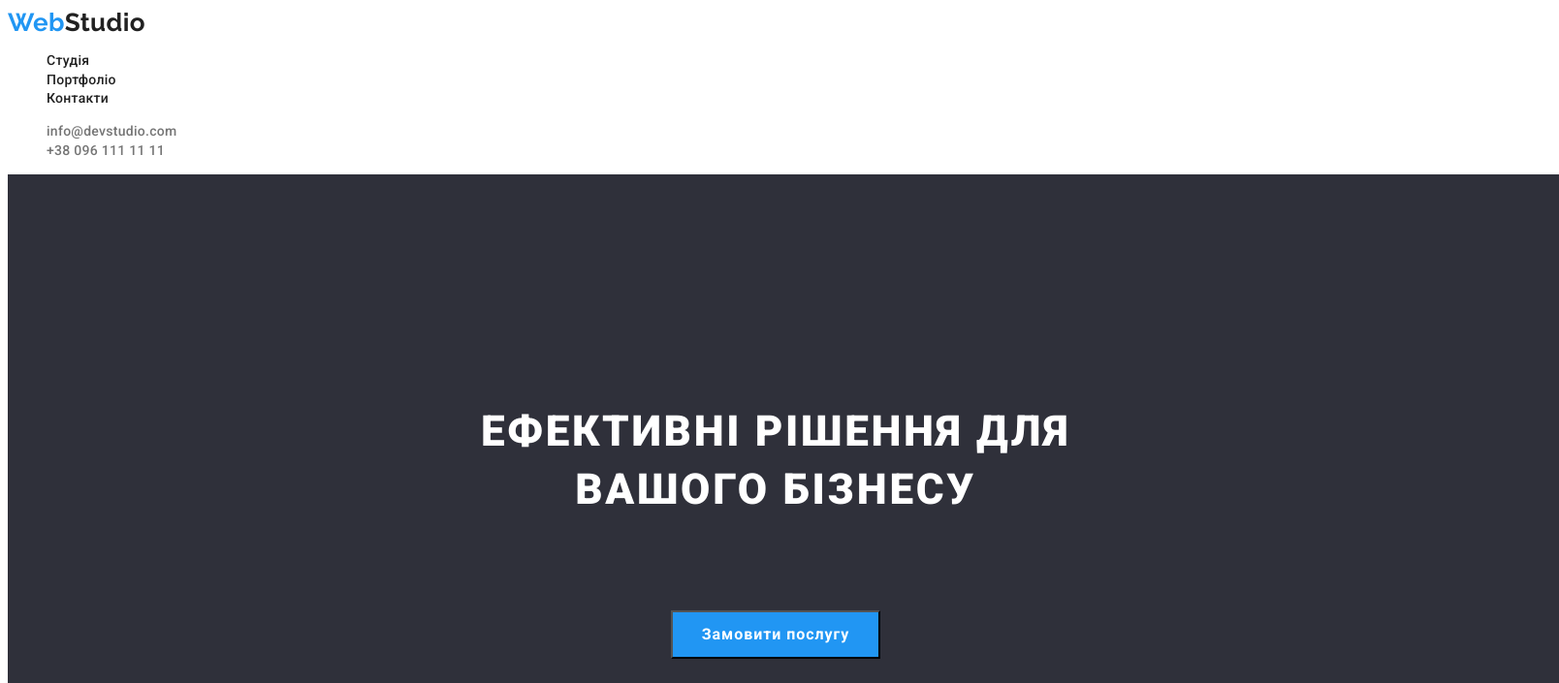
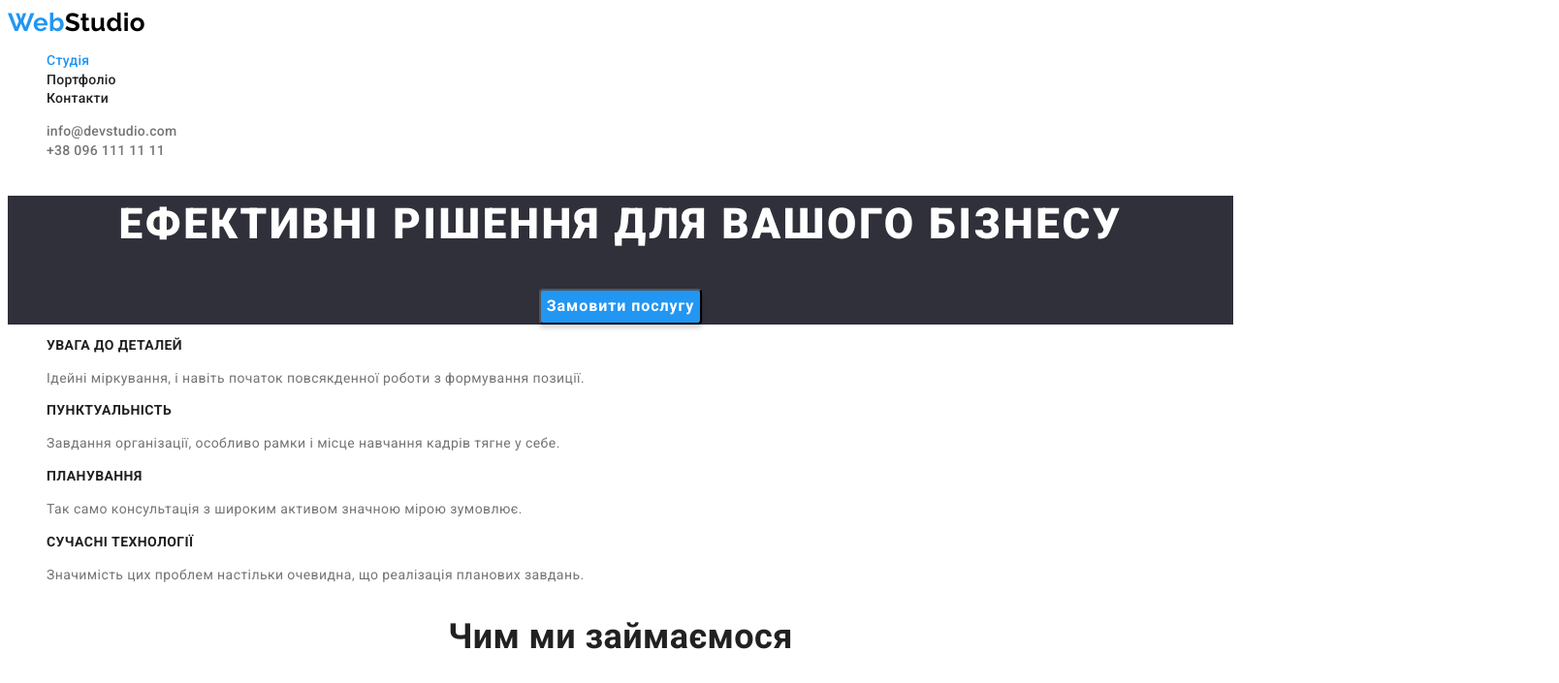
Before and after one commit to petrenkodmytro/goit-markup-hw-02, a plain HTML site: page index.html in a window 1280 px wide. Shown: the top 705 px of the page at 97% size, 1608 px wide, since content can reach past the window. Drawn offline with Linux system fonts and the light colour scheme.

Commit message:
правка замечаний, добавление переменных

```diff
--- a/css/style.css
+++ b/css/style.css
@@ -5,12 +5,15 @@
   --secondary-bg-color: #ffffff;
   --accent-color: #2196f3;
   --footer-contact-item: rgba(255, 255, 255, 0.6);
+  --bg-color-btn-filter: #f5f4fa;
+  --color-logo: #000000;
+  --btn-service-hover: #188ce8;
+  /* --border-cads: 1px solid #eeeeee; */
 }
 
 /* common */
 
 body {
-  width: 1600px;
   font-family: "Roboto", sans-serif;
   font-size: 14px;
   letter-spacing: 0.03em;
@@ -53,7 +56,7 @@ body {
   font-weight: 700;
   font-size: 26px;
   line-height: 1.19;
-  color: var(--brand-color);
+  color: var(--color-logo);
 }
 
 .logo > span {
@@ -75,33 +78,21 @@ body {
 /* hero */
 
 .hero {
-  padding-top: 200px;
-  height: 600px;
-  background-color: #2f303a;
-  color: var(--secondary-bg-color);
+  background-color: var(--brand-bg-color);
   text-align: center;
 }
 
 .hero-title {
-  position: absolute;
-  width: 700px;
-  height: 120px;
-  left: 450px;
   font-weight: 900;
   font-size: 44px;
   line-height: 1.36;
   text-align: center;
   letter-spacing: 0.06em;
   text-transform: uppercase;
+  color: var(--secondary-bg-color);
 }
 
 .btn-servise {
-  position: absolute;
-  width: 216px;
-  height: 50px;
-  left: 692px;
-  top: 630px;
-
   font-family: inherit;
   font-weight: 700;
   font-size: 16px;
@@ -111,15 +102,15 @@ body {
   letter-spacing: 0.06em;
   color: var(--secondary-bg-color);
   background: var(--accent-color);
+  border-radius: 4px;
+  box-shadow: 0px 4px 4px rgba(0, 0, 0, 0.15);
+  cursor: pointer;
 }
 
 .btn-servise:hover,
 .btn-servise:focus {
-  background: #188ce8;
-  box-shadow: 0px 4px 4px rgba(0, 0, 0, 0.15);
-  border-radius: 4px;
+  background: var(--btn-service-hover);
   transition: 300ms;
-  cursor: pointer;
 }
 
 /* advantages */
@@ -148,7 +139,7 @@ body {
 /* team */
 
 .team {
-  background-color: #f5f4fa;
+  background-color: var(--bg-color-btn-filter);
 }
 
 .team-list-item {
@@ -182,7 +173,10 @@ body {
   font-size: 16px;
   line-height: 1.62;
   text-align: center;
-  background-color: #f5f4fa;
+  letter-spacing: 0.03em;
+  color: var(--brand-color);
+  background-color: var(--bg-color-btn-filter);
+  cursor: pointer;
 }
 
 .cads-list-item > h2 {
@@ -255,6 +249,9 @@ body {
 .btn:hover,
 .btn:focus {
   background-color: var(--accent-color);
-  color: #f5f4fa;
-  cursor: pointer;
+  color: var(--secondary-bg-color);
 }
+
+.current {
+  color: var(--accent-color);
+}
--- a/index.html
+++ b/index.html
@@ -16,7 +16,7 @@
       <nav class="nav">
         <a class="logo link" href="./index.html"><span>Web</span>Studio</a>
         <ul class="nav-link list">
-          <li><a class="nav-link-item link" href="./index.html">Студія</a></li>
+          <li><a class="nav-link-item link current" href="./index.html">Студія</a></li>
           <li><a class="nav-link-item link" href="./portfolio.html">Портфоліо</a></li>
           <li><a class="nav-link-item link" href="#">Контакти</a></li>
         </ul>
@@ -30,7 +30,6 @@
         </li>
       </ul>
     </header>
-
     <main>
       <section class="hero">
         <h1 class="hero-title">Ефективні рішення для вашого бізнесу</h1>
```
Also changed, not shown: portfolio.html (+1 -1 lines).
